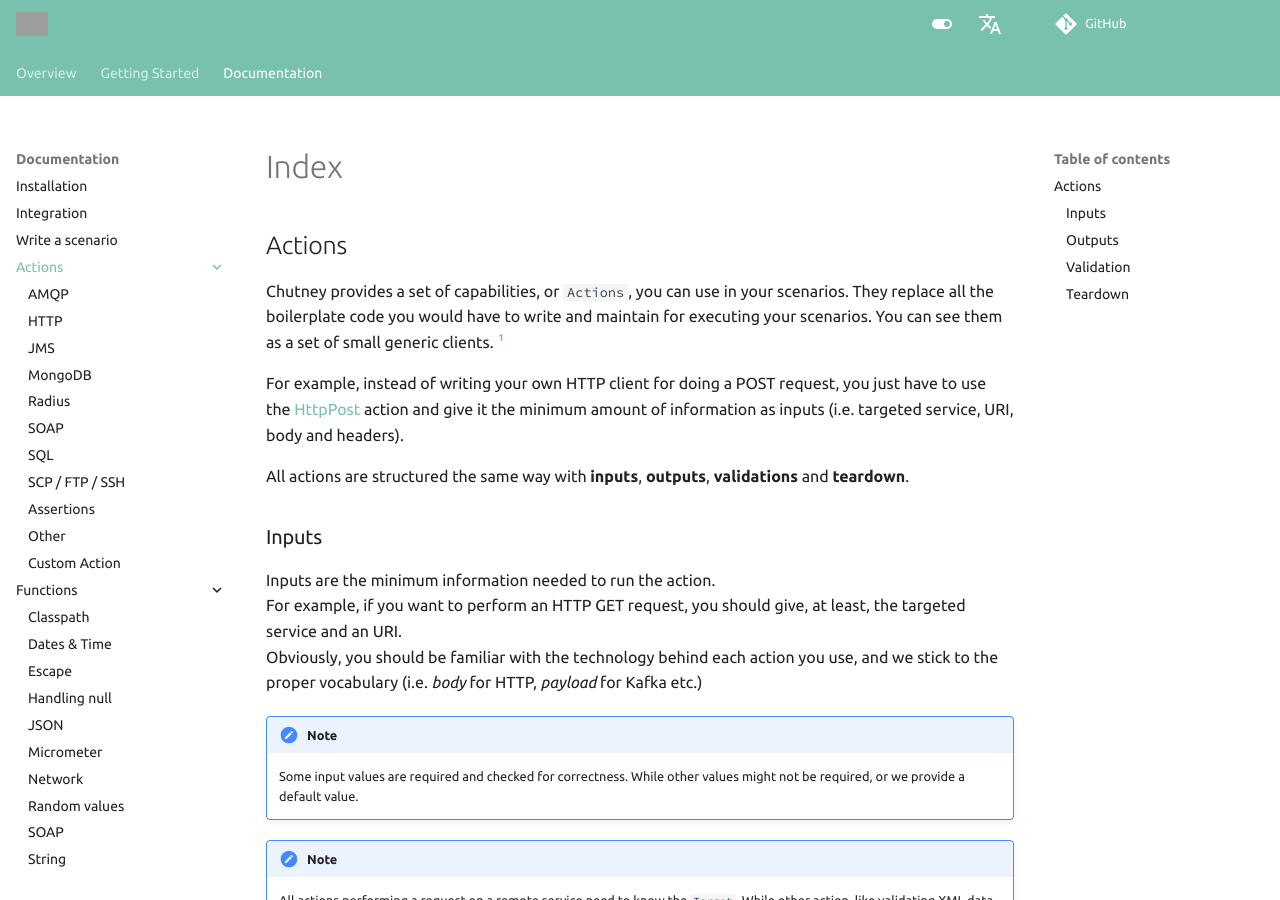
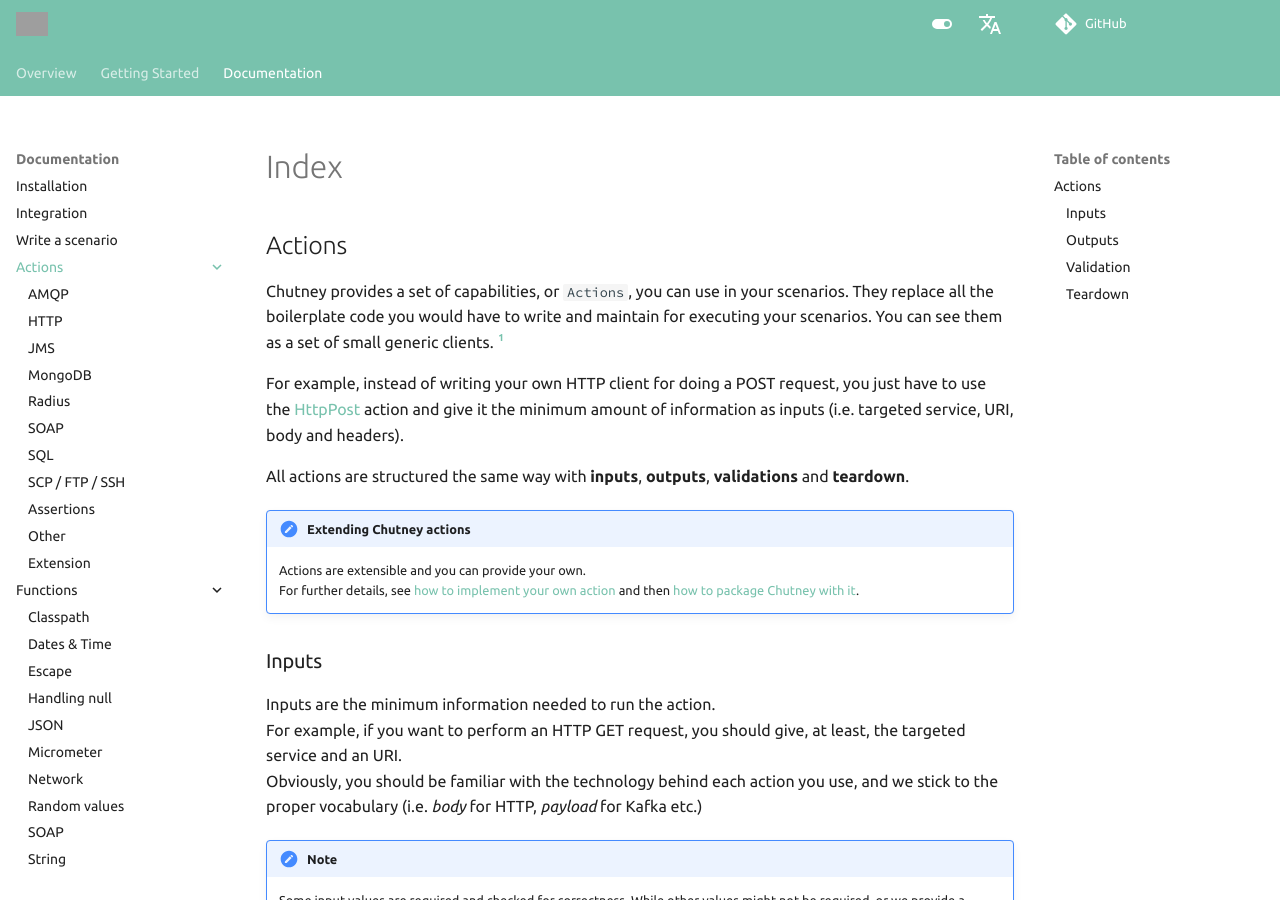
Before and after one commit to chutney-testing/chutney-testing.github.io-legacy, an MkDocs documentation site: the page built from docs/actions/index.md, in a window 1280 px wide and 900 px high. Built offline with MkDocs 1.6.1 and Material for MkDocs 9.7.7, drawn with Linux system fonts in a browser that asks for light colours; comment, search, counter and statistics services are not loaded; grey boxes are pictures that could not be loaded.

Commit message:
doc: Note on extensions

```diff
--- a/docs/actions/index.md
+++ b/docs/actions/index.md
@@ -11,6 +11,10 @@
 and give it the minimum amount of information as inputs (i.e. targeted service, URI, body and headers).
 
 All actions are structured the same way with **inputs**, **outputs**, **validations** and **teardown**.
+
+!!! note "Extending Chutney actions"
+    Actions are extensible and you can provide your own.
+    For further details, see [how to implement your own action](/actions/extension/) and then [how to package Chutney with it](/todo).
 
 ## Inputs
 
--- a/mkdocs.yml
+++ b/mkdocs.yml
@@ -30,7 +30,7 @@
           - SCP / FTP / SSH: actions/ssh.md
           - Assertions: actions/assertions.md
           - Other: actions/other.md
-          - Custom Action: actions/customAction.md
+          - Extension: actions/extension.md
       - Functions:
           - Classpath: functions/classpath.md
           - Dates & Time: functions/datetime.md
```
Also changed, not shown: docs/actions/extension.md (renamed from docs/actions/customAction.md).
